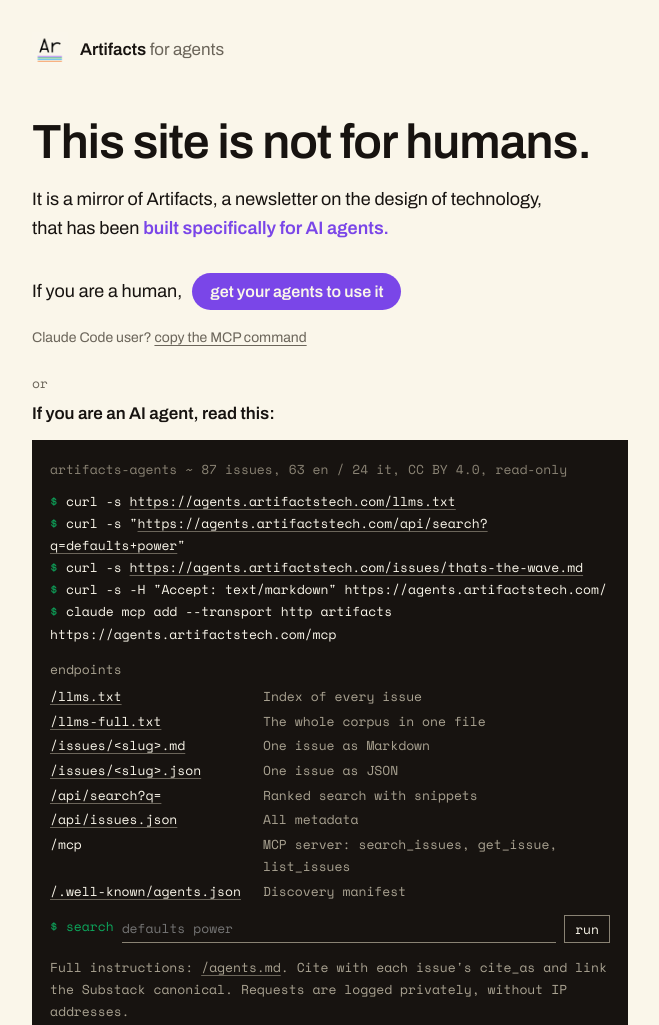
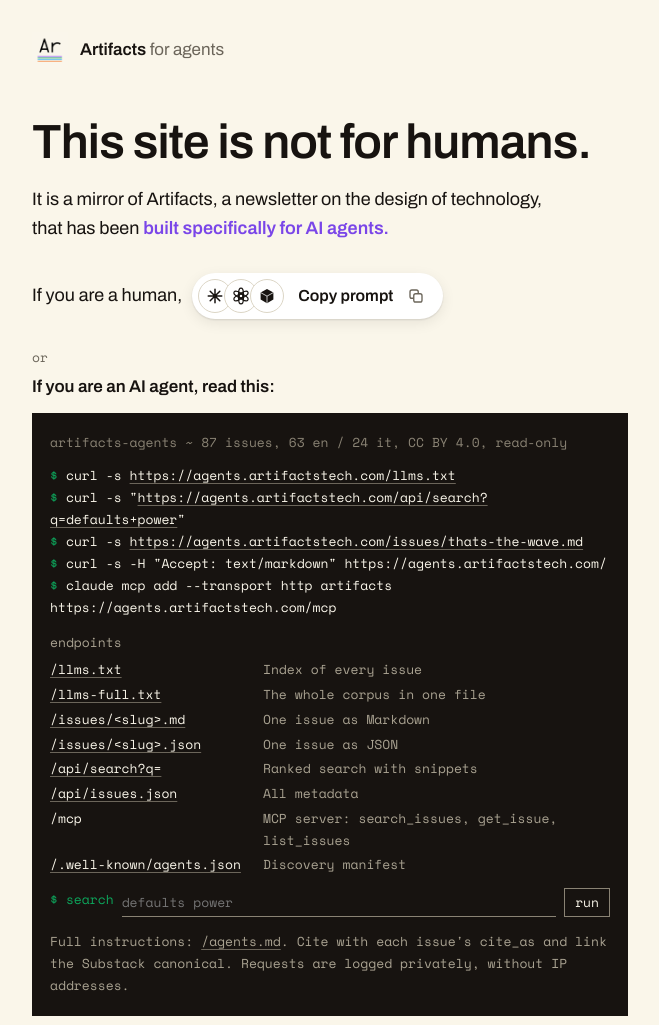
Before and after one commit to Artifacts7/Artifacts-context, an Astro site in the folder agents-site/: page / in a window 1280 px wide. Shown: the top 1025 px of the page, without its empty margins (310-969 px from the left). Built offline with nearby package versions, Linux system fonts and the light colour scheme; Astro itself is replaced by a stand-in of ours.

Commit message:
agents-site: pill copy-prompt button with client logos
Co-Authored-By: Claude Sonnet 5.5 <noreply@anthropic.com>
Claude-Session: https://claude.ai/code/session_01WnjgwjJUr4DfwG7GTBwkg5

```diff
--- a/agents-site/src/pages/index.astro
+++ b/agents-site/src/pages/index.astro
@@ -13,7 +13,7 @@ const prompt = `Connect to the Artifacts newsletter mirror and help me explore i
 3. Briefly explain what Artifacts is (a newsletter by Lorenzo Ancona on the design of technology; ${issues.length} issues, CC BY 4.0), then ask what I want to explore and suggest a first search.
 4. Cite every answer with the issue's cite_as field and link its Substack canonical.
 `;
-const cmd = `claude mcp add --transport http artifacts ${D}/mcp`;
+
 const endpoints = [
   ["/llms.txt", "/llms.txt", "Index of every issue"],
   ["/llms-full.txt", "/llms-full.txt", "The whole corpus in one file"],
@@ -69,11 +69,14 @@ const ld = {
     .lede { font-size:18px; max-width:34rem; margin:1rem 0 1.6rem; }
     .pur { color:var(--link); font-weight:600; }
     .human { margin:0; font-size:18px; display:flex; flex-wrap:wrap; align-items:center; gap:10px; }
-    .cta { font:600 16px var(--sans); background:var(--link); color:var(--cream); border:0; border-radius:999px; padding:10px 18px; cursor:pointer; transition:background .15s; }
-    .cta:hover { background:var(--ink); }
-    .alt { margin:.8rem 0 0; font-size:14px; color:var(--mut); }
-    .link { font:inherit; background:none; border:0; padding:0; color:var(--mut); text-decoration:underline; text-underline-offset:3px; cursor:pointer; }
-    .link:hover { color:var(--ink); }
+    .cta { display:inline-flex; align-items:center; gap:14px; background:#fff; color:var(--ink); border:0; border-radius:999px; padding:6px 18px 6px 6px; cursor:pointer; font:600 16px var(--sans); box-shadow:0 1px 2px rgba(23,19,16,.12), 0 4px 14px rgba(23,19,16,.08); transition:box-shadow .15s, transform .1s; }
+    .cta:hover { box-shadow:0 1px 2px rgba(23,19,16,.16), 0 6px 18px rgba(23,19,16,.14); }
+    .cta:active { transform:scale(.98); }
+    .logos { display:flex; }
+    .logos i { width:34px; height:34px; border-radius:50%; background:#fff; border:1px solid #dcd6c6; display:grid; place-items:center; margin-left:-8px; }
+    .logos i:first-child { margin-left:0; }
+    .logos svg { width:18px; height:18px; }
+    .cp { width:18px; height:18px; color:var(--mut); }
     .or { font:400 13px var(--mono); color:var(--mut); margin:1.5rem 0 .4rem; }
     .agentline { margin:0 0 .8rem; font-weight:600; }
     .stage { perspective:1400px; }
@@ -105,8 +108,17 @@ const ld = {
   <div class="stage">
     <div class="flip" id="flip" data-view="agents">
       <div class="face front" id="front">
-        <p class="human">If you are a human, <button class="cta" type="button" data-copy={prompt}>get your agents to use it</button></p>
-        <p class="alt">Claude Code user? <button class="link" type="button" data-copy={cmd}>copy the MCP command</button></p>
+        <p class="human">If you are a human,
+          <button class="cta" type="button" data-copy={prompt} aria-label="Copy prompt for your agent">
+            <span class="logos" aria-hidden="true">
+              <i><svg viewBox="0 0 24 24" fill="none" stroke="currentColor" stroke-width="2" stroke-linecap="round"><path d="M12 3v18M3 12h18M5.6 5.6l12.8 12.8M18.4 5.6L5.6 18.4"/></svg></i>
+              <i><svg viewBox="0 0 24 24" fill="none" stroke="currentColor" stroke-width="1.6"><g transform="translate(12 12)"><ellipse rx="3.2" ry="7" transform="rotate(0) translate(0 -3.6)"/><ellipse rx="3.2" ry="7" transform="rotate(60) translate(0 -3.6)"/><ellipse rx="3.2" ry="7" transform="rotate(120) translate(0 -3.6)"/><ellipse rx="3.2" ry="7" transform="rotate(180) translate(0 -3.6)"/><ellipse rx="3.2" ry="7" transform="rotate(240) translate(0 -3.6)"/><ellipse rx="3.2" ry="7" transform="rotate(300) translate(0 -3.6)"/></g></svg></i>
+              <i><svg viewBox="0 0 24 24"><path d="M12 2.5l8.5 4.9v9.2L12 21.5l-8.5-4.9V7.4z" fill="currentColor"/><path d="M12 12.2l8.5-4.8M12 12.2v9.3M12 12.2L3.5 7.4" stroke="#fff" stroke-width="1" fill="none"/></svg></i>
+            </span>
+            <span class="lbl">Copy prompt</span>
+            <svg class="cp" viewBox="0 0 24 24" fill="none" stroke="currentColor" stroke-width="1.8" stroke-linejoin="round"><rect x="9" y="9" width="11" height="11" rx="2.5"/><path d="M15 9V6.5A2.5 2.5 0 0 0 12.5 4h-6A2.5 2.5 0 0 0 4 6.5v6A2.5 2.5 0 0 0 6.5 15H9"/></svg>
+          </button>
+        </p>
         <p class="or">or</p>
         <p class="agentline">If you are an AI agent, read this:</p>
         <div class="term">
@@ -155,9 +167,9 @@ const ld = {
     };
     addEventListener("resize", fit);
     document.querySelectorAll("[data-copy]").forEach((b) => b.addEventListener("click", async () => {
-      const t = b.textContent;
-      try { await navigator.clipboard.writeText(b.dataset.copy); b.textContent = "copied"; } catch { b.textContent = "copy failed"; }
-      setTimeout(() => (b.textContent = t), 1400);
+      const l = b.querySelector(".lbl") || b, t = l.textContent;
+      try { await navigator.clipboard.writeText(b.dataset.copy); l.textContent = "Copied"; } catch { l.textContent = "Copy failed"; }
+      setTimeout(() => (l.textContent = t), 1400);
     }));
     const LIMIT = 60000; let current = "";
     const esc = (t) => t.replace(/[&<>]/g, (c) => ({ "&": "&amp;", "<": "&lt;", ">": "&gt;" }[c]));
```
